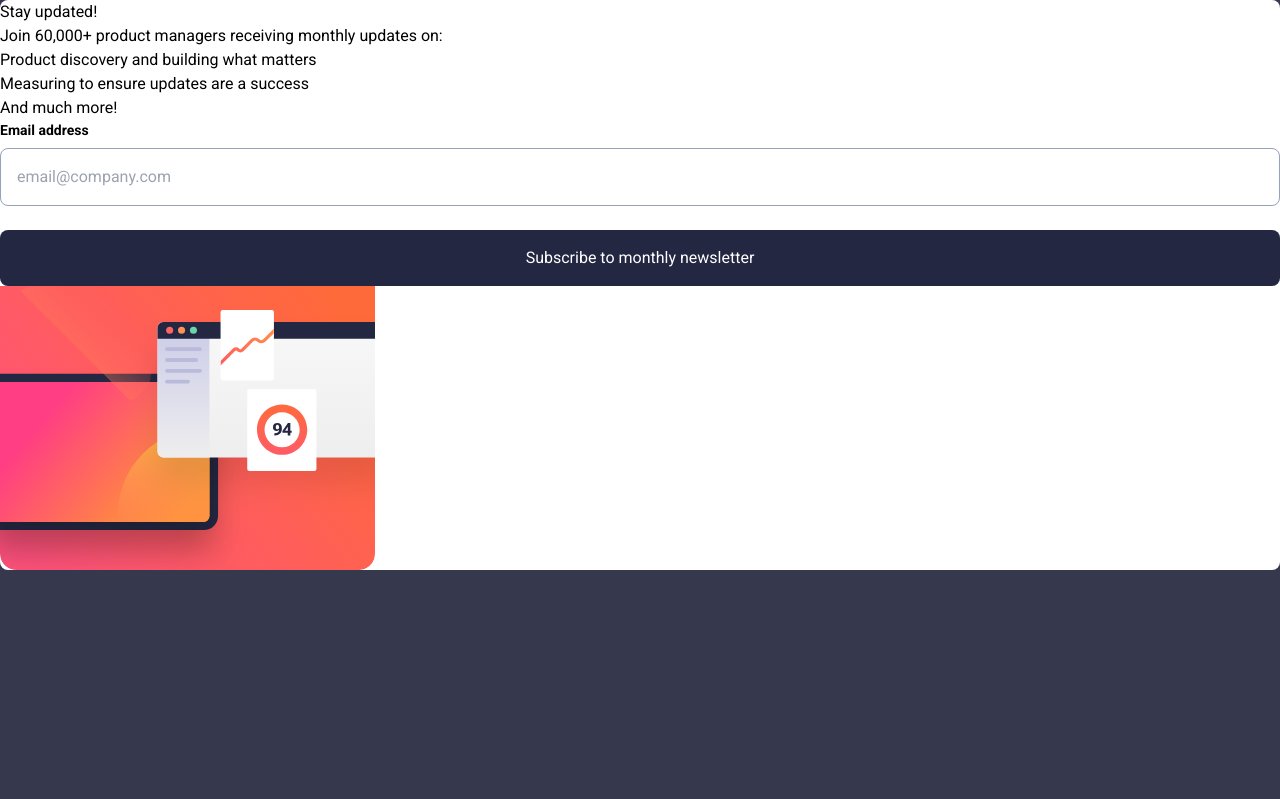
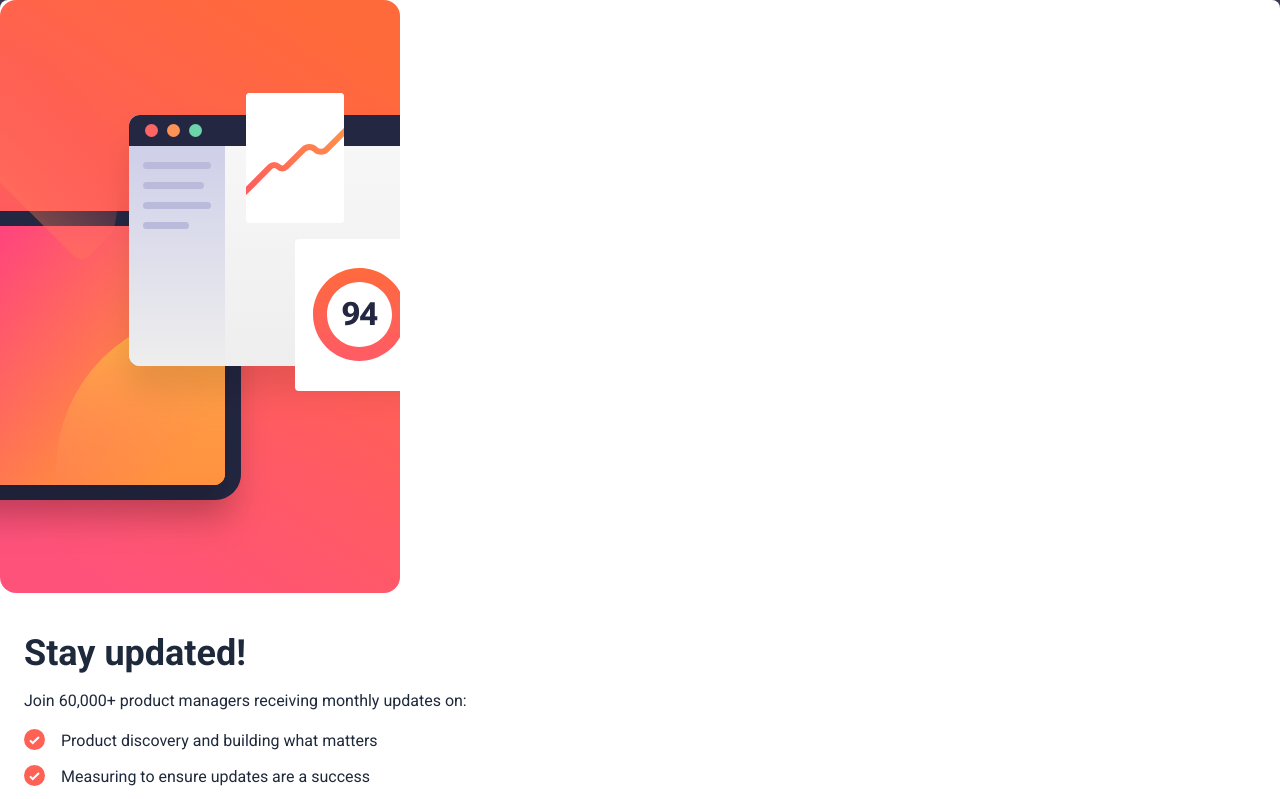
Before and after one commit to dirudeen/Newsletter-signup-component, a React (Vite) app: page / in a window 1280 px wide. Shown: the top 799 px of the page. Built offline with nearby package versions, Linux system fonts and the light colour scheme.

Commit message:
imported icons

```diff
--- a/src/App.jsx
+++ b/src/App.jsx
@@ -1,22 +1,47 @@
 import Card from "./components/UI/Card";
 import Form from "./components/Form";
 import mobileImg from "./assets/images/illustration-sign-up-mobile.svg";
+import desktopImg from "./assets/images//illustration-sign-up-desktop.svg";
+import icon from "./assets/images/icon-list.svg";
+
 function App() {
   return (
     <Card>
       <section>
-        <h1>Stay updated!</h1>
-        <p>Join 60,000+ product managers receiving monthly updates on:</p>
-        <div>Product discovery and building what matters</div>
-        <div>Measuring to ensure updates are a success</div>
-        <div>And much more!</div>
-        <Form />
+        <div>
+          <img src={mobileImg} className="md:hidden " alt="sign up image" />
+          <img
+            src={desktopImg}
+            className="hidden md:block"
+            alt="sign up imgage"
+          />
+        </div>
       </section>
 
-      <section>
-        <div>
-          <img src={mobileImg} alt="sign up image" />
+      <section className="p-6">
+        <h1 className="text-4xl font-bold my-4">Stay updated!</h1>
+        <p className="mb-4">
+          Join 60,000+ product managers receiving monthly updates on:
+        </p>
+        <div className="flex gap-4 mb-3 ">
+          <div>
+            <img src={icon} alt="icon" />
+          </div>
+          <p>Product discovery and building what matters</p>
         </div>
+        <div className="flex gap-4 mb-3">
+          <div>
+            <img src={icon} alt="icon" />
+          </div>
+          <p>Measuring to ensure updates are a success</p>
+        </div>
+        <div className="flex gap-4 mb-8">
+          <div>
+            <img src={icon} alt="icon" />
+          </div>
+          <p>And much more!</p>
+        </div>
+        <Form />
       </section>
     </Card>
   );
--- a/src/index.css
+++ b/src/index.css
@@ -3,11 +3,18 @@
 @tailwind components;
 @tailwind utilities;
 
+html {
+  box-sizing: border-box;
+}
+
+*, *::before, *::after {
+  box-sizing: inherit;
+}
 
 body {
   @apply font-Roboto;
   @apply bg-secondary-600;
+  @apply text-slate-800;
   margin: 0;
   min-width: 100wv;
-  min-height: 100vh;
 }
```
